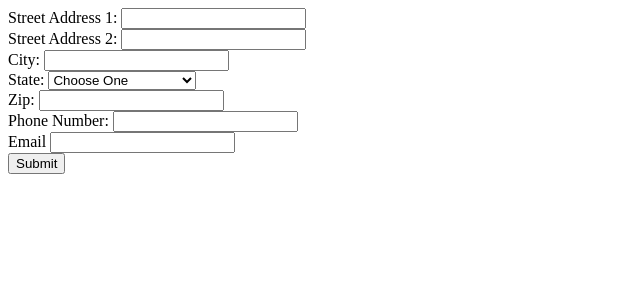
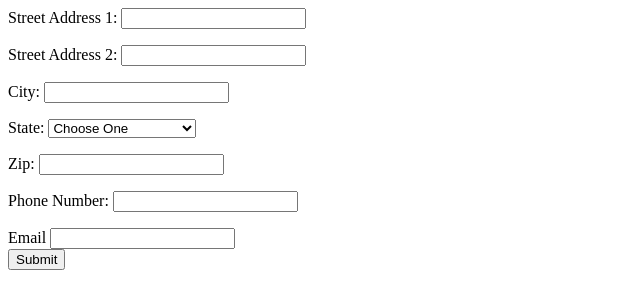
Before and after one commit to nguyentv/252x13ex1, a plain HTML site: page index.html in a window 1280 px wide. Shown: the whole page, without its empty margins (0-640 px from the left). Drawn offline with Linux system fonts and the light colour scheme.

Commit message:
Added DIV/Table to style

```diff
--- a/index.html
+++ b/index.html
@@ -7,26 +7,32 @@
 	</head>
 
 	<body>
+		<!-- id for CSS to style -->
+		<div id="form">
+			<table>
 				<!-- Creates form for user input -->
 				<form name="testForm" action="" method="post" onsubmit="return validateForm();">
+
 				<!-- Lets user input the different fields through keyboard -->
-			Street Address 1: <input type="text" name="address1" /> <br>
-			Street Address 2: <input type="text" name ="address2"/> <br>
-			City: <input type="text" name="city"/> <br>
+				Street Address 1: <input type="text" name="address1" /> <p>
+				Street Address 2: <input type="text" name ="address2"/> <p>
+				City: <input type="text" name="city"/> <p>
 
 				<!-- calls for different user interaction, select from a dropdown menu -->
 				State:
 				<select id="state">
 					<option value="blank">Choose One</option>
 					<option></option>
-			</select> <br>
+				</select> <p>
 
-			Zip: <input type="text" id="zip" /> <br>
-			Phone Number: <input class="req" type="text" id="phone" /> <br>
+				Zip: <input type="text" id="zip" /> <p>
+				Phone Number: <input class="req" type="text" id="phone" /> <p>
 				Email <input type="text" id="email" /> <br>
 
 				<!-- Submit button -->
 				<input type="submit" id="submit" value="Submit" />
 				</form>
+			</table>
+		</div>
 	</body>
 </html>
```
Lines whose indentation alone changed are shown as unchanged.
